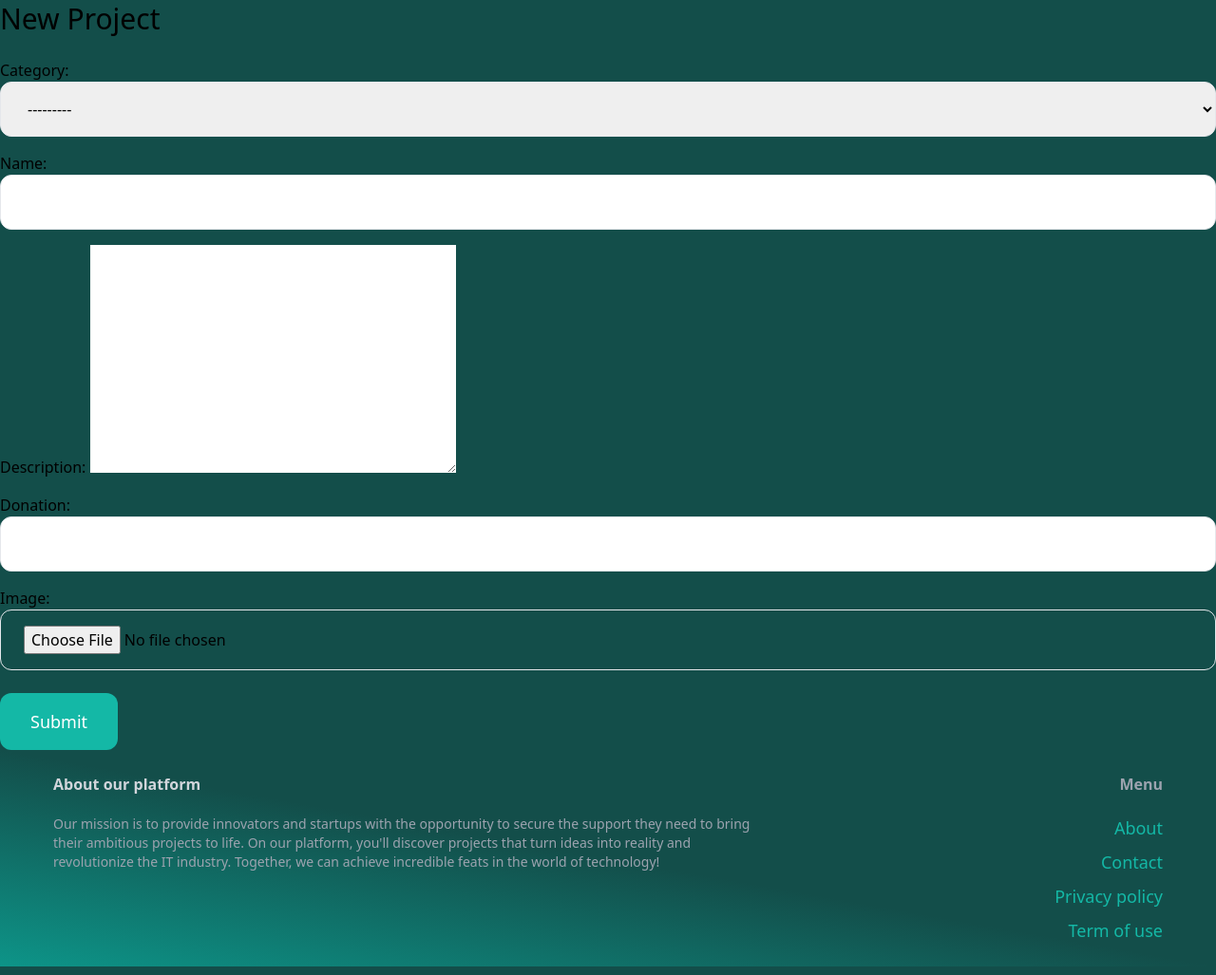
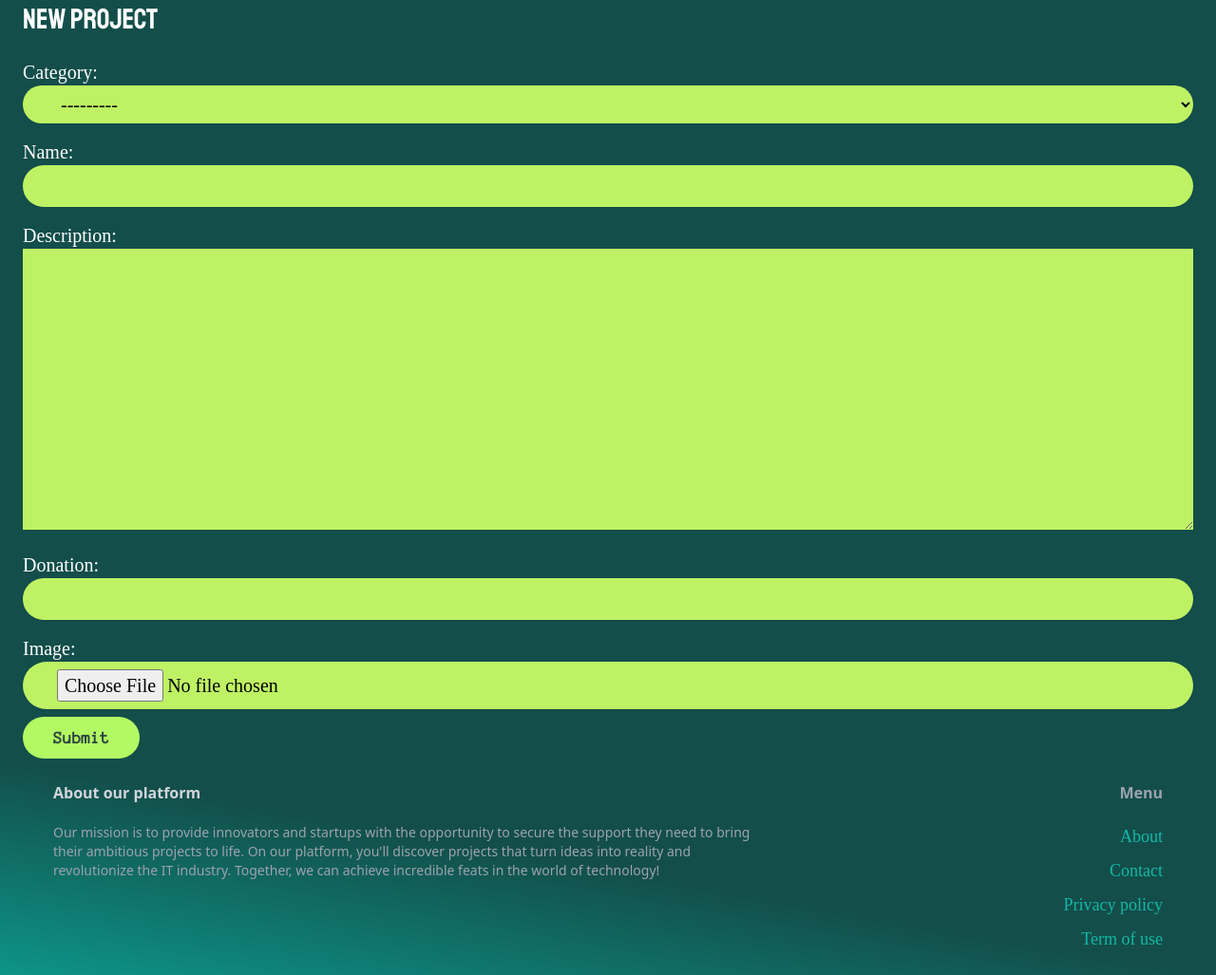
Before and after one commit to DidusOleh/Myfund1, a Django app: page /items/new/ in a window 1280 px wide. Shown: the part 102-1129 px from the top of the page at 95% size. Run offline with Django 4.2, Linux system fonts and the light colour scheme; the visitor is signed in with stand-in values (Sample User, id 1); data that the repository does not hold is empty; some libraries are stand-ins or nearby versions; some web fonts are replaced.

Commit message:
small desing changes

```diff
--- a/core/templates/core/base.html
+++ b/core/templates/core/base.html
@@ -65,7 +65,7 @@
         </div>
         <div class="mr-8 w-1/3 grid justify-items-end">
             <h3 class="mb-5 font-semibold text-gray-400">Menu</h3>
-            <ul class="space-y-2">
+            <ul class="space-y-2 font-crimson">
                 <li class="flex items-center justify-end"><a href="#" class="text-lg text-teal-500 hover:text-teal-700">About</a></li>
                 <li class="flex items-center justify-end"><a href="{% url 'core:contact' %}" class="text-lg text-teal-500 hover:text-teal-700">Contact</a>
                 </li>
--- a/item/forms.py
+++ b/item/forms.py
@@ -2,7 +2,7 @@ from django import forms
 
 from .models import Item
 
-INPUT_CLASSES = "w-full py-4 px-6 rounded-xl border"
+INPUT_CLASSES = "w-full rounded-full placeholder:italic placeholder:text-slate-400 bg-lime-300 py-2 pl-9 pr-3 shadow-sm focus:outline-none focus:border-sky-500 focus:ring-sky-500 focus:ring-1 text-black"
 
 
 class NewItemForm(forms.ModelForm):
@@ -12,7 +12,7 @@ class NewItemForm(forms.ModelForm):
         widgets = {
             "category": forms.Select(attrs={"class": INPUT_CLASSES}),
             "name": forms.TextInput(attrs={"class": INPUT_CLASSES}),
-            "descrition": forms.Textarea(attrs={"class": INPUT_CLASSES}),
+            "description": forms.Textarea(attrs={"class": INPUT_CLASSES, "style": "border-radius: 0;"}),
             "donation": forms.NumberInput(attrs={"class": INPUT_CLASSES}),
             "image": forms.FileInput(attrs={"class": INPUT_CLASSES}),
         }
@@ -24,7 +24,7 @@ class EditItemForm(forms.ModelForm):
         fields = ("name", "description", "donation", "image", "is_over")
         widgets = {
             "name": forms.TextInput(attrs={"class": INPUT_CLASSES}),
-            "descrition": forms.Textarea(attrs={"class": INPUT_CLASSES}),
+            "description": forms.Textarea(attrs={"class": INPUT_CLASSES, "style": "border-radius: 0;"}),
             "donation": forms.NumberInput(attrs={"class": INPUT_CLASSES}),
             "image": forms.FileInput(attrs={"class": INPUT_CLASSES}),
         }
--- a/item/models.py
+++ b/item/models.py
@@ -24,7 +24,7 @@ class Item(models.Model):
     is_over = models.BooleanField(default=False)
     created_at = models.DateTimeField(auto_now_add=True)
     created_by = models.ForeignKey(User, related_name="items", on_delete=models.CASCADE)
-    progress = models.FloatField()
+    progress = models.FloatField(default=0)
 
     def __str__(self):
         return self.name
--- a/item/templates/item/form.html
+++ b/item/templates/item/form.html
@@ -3,8 +3,9 @@
 {%block title%}{{title}}{%endblock%}
 
 {%block content %}
-<h1 class="mb-6 text-3xl">{{title}}</h1>
-<form method="post" action="." enctype="multipart/form-data">
+<div class="mx-6 font-crimson text-xl">
+    <h1 class="mb-6 text-3xl text-white" style="font-family: staatliches;">{{title}}</h1>
+    <form method="post" action="." enctype="multipart/form-data" class="text-white placeholder:text-black">
         {%csrf_token%}
         <div class="space-y-4">
             {{form.as_p}}
@@ -18,6 +19,7 @@
             {{form.non_field_errors}}
         </div>
         {%endif%}
-    <button class="mt-6 py-4 px-8 text-lg bg-teal-500 hover:bg-teal-700 rounded-xl text-white">Submit</button>
+        <button class="mt-2 py-2 px-8 text-lg rounded-full font-bold" style="color: #2C4341; background-color: #B3F963; font-family: anonymous pro;">Submit</button>
     </form>
+</div>
 {%endblock%}
--- a/item/templates/item/items.html
+++ b/item/templates/item/items.html
@@ -31,14 +31,14 @@
             {% for item in items %}
                 {% if forloop.counter <= 2 %}
 
-                <div>
+                <div class="rounded-xl hover:rounded-xl bg-teal-700 hover:bg-teal-800" >
                    <a href="{% url 'item:detail' item.id %}">
                      <div>
                         <img src="{{item.image.url}}" class="rounded-t-xl object-cover max-h-96" style=" min-height: 400px; min-width: 100%; max-width: 100%;" >
                     </div>
 
-                    <div class="p-6 rounded-b-xl bg-teal-700">
-                        <h2 class="text-2xl text-gray-300">{{item.name}}</h2>
+                    <div class="p-6">
+                        <h2 class="text-2xl text-amber-300">{{item.name}}</h2>
                         <p class="text-gray-400" >Donation: {{item.donation}}</p>
                     </div>
                     </a>
--- a/src/input.css
+++ b/src/input.css
@@ -9,5 +9,4 @@
 
 .font-staatliches {
   font-family: 'Staatliches', sans-serif;
-
 }
--- a/static/styles/style.css
+++ b/static/styles/style.css
@@ -740,6 +740,9 @@ video {
 .font-crimson {
   font-family: Crimson Text, serif;
 }
+.bg-submit-color {
+  background-color: #B3F963;
+}
 
 .text-2xl {
   font-size: 1.5rem;
```
Also changed, not shown: core/templates/core/index.html (+4 -4 lines), item_images/photo_14_2023-10-18_06-20-13.jpg (deleted), item_images/photo_2_2023-10-18_06-20-13.jpg (added). Lines whose indentation alone changed are shown as unchanged.
